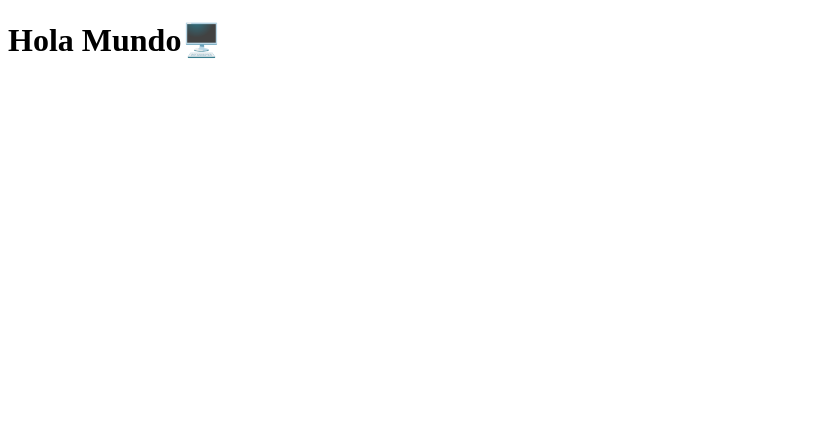
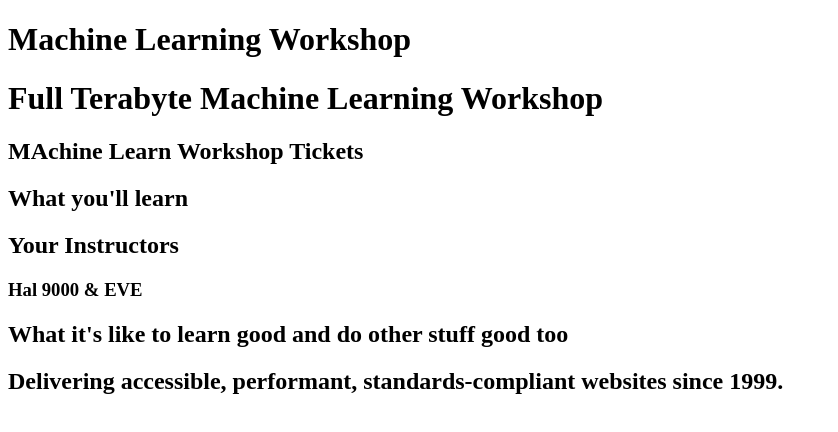
Before and after one commit to JuanDParraG/HTML-CSS, a plain HTML site: page index.html in a window 1280 px wide. Shown: the whole page, without its empty margins (0-838 px from the left). Drawn offline with Linux system fonts and the light colour scheme.

Commit message:
Encabezados y secciones

```diff
--- a/index.html
+++ b/index.html
@@ -27,6 +27,38 @@
 
     <body>
         <!-- <script defer src="scripts/lightswitch.js"></script>-->
-        <h1>Hola Mundo🖥️</h1>
+        <header>
+            <h1>Machine Learning Workshop</h1>
+            <nav>
+
+            </nav>
+        </header>
+
+        <main>
+            <header>
+                <h1>Full Terabyte Machine Learning Workshop</h1>
+            </header>
+
+            <section id="reg">
+                <h2>MAchine Learn Workshop Tickets</h2>
+            </section>
+
+            <section id="about">
+                <h2>What you'll learn</h2>
+            </section>
+
+            <section id="teachers">
+                <h2>Your Instructors</h2>
+                <h3>Hal 9000 <span>&amp;</span> EVE</h3>
+            </section>
+
+            <section id="feedback">
+                <h2>What it's like to learn good and do other stuff good too</h2>
+            </section>
+        </main>
+
+        <footer>
+            <h2>Delivering accessible, performant, standards-compliant websites since 1999.</h2>
+        </footer>
     </body>
 </html>
```
